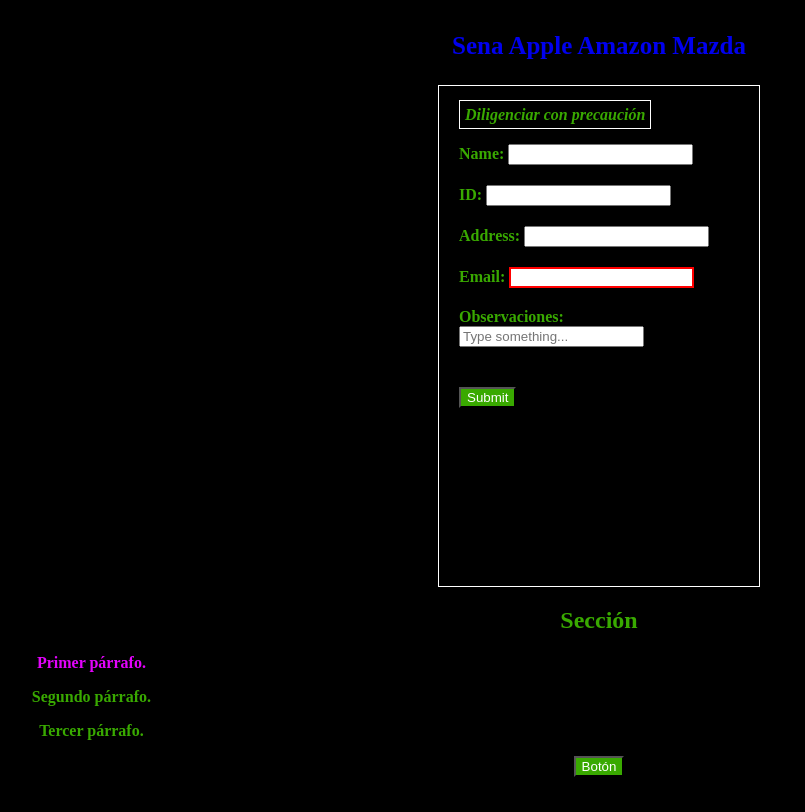
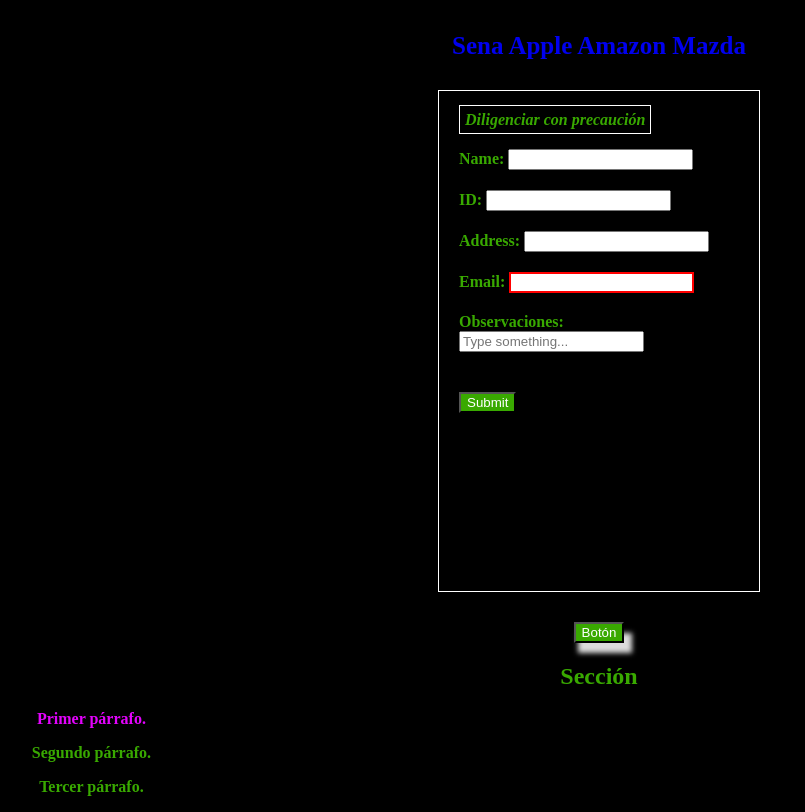
Before and after one commit to Josecode10/Pseudoclases, a plain HTML site: page index.html in a window 1280 px wide. Shown: the part 843-1655 px from the top of the page, without its empty margins (41-846 px from the left). Before the commit the page ends 1628 px from the top, so only its background shows below. Drawn offline with nearby package versions, Linux system fonts and the light colour scheme.

Commit message:
first commit

```diff
--- a/index.html
+++ b/index.html
@@ -99,6 +99,8 @@
 
   </form>
 
+  <button class="boton">Botón</button>
+
   <section>
     <h1>Sección</h1>
     <p>
@@ -112,7 +114,6 @@
     </p>
   </section>
 
-  <button class="boton">Botón</button>
 
 
 
--- a/styles.css
+++ b/styles.css
@@ -59,9 +59,9 @@
   text-align: left;
   width: 320px;
   height: 500px;
-  display: inline-block;
+  display: block;
   border: 1px solid white;
-
+  margin: 30px auto;
 }
 
 input:invalid {
@@ -119,7 +119,9 @@
 }
 
 .boton::after {
-  box-shadow: 10px 10px 0px 0px #DCDCDC;
-  margin: 10px;
-  display: inline-block;
+  box-shadow: 6px 3px 5px 10px #DCDCDC;
+  content: " ";
+  display: block;
+  z-index: -1;
+  position: relative;
 }
```
